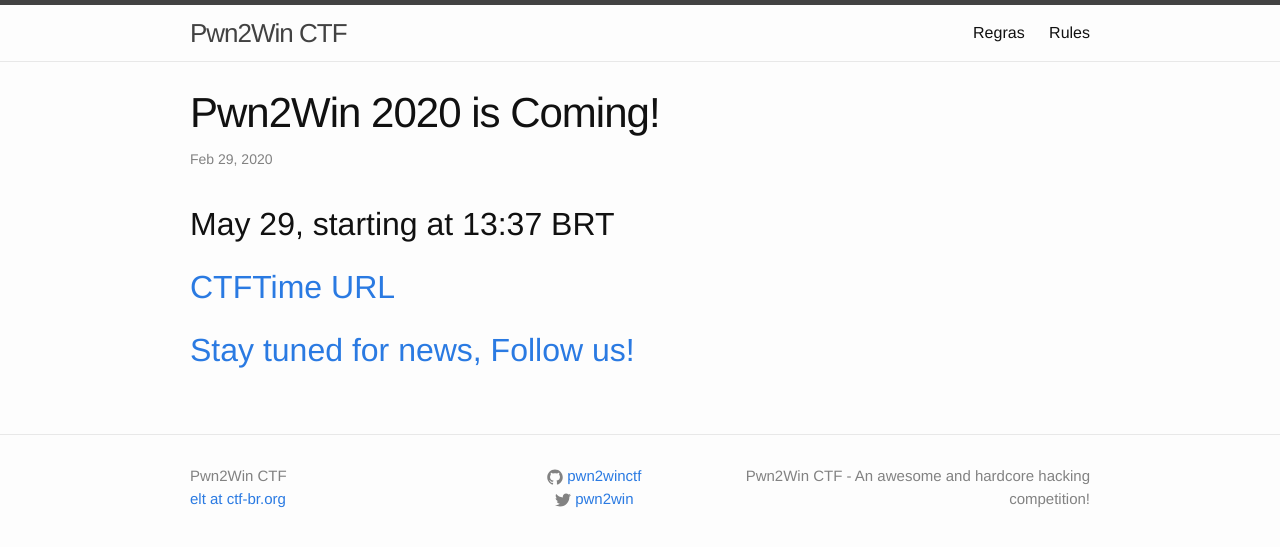
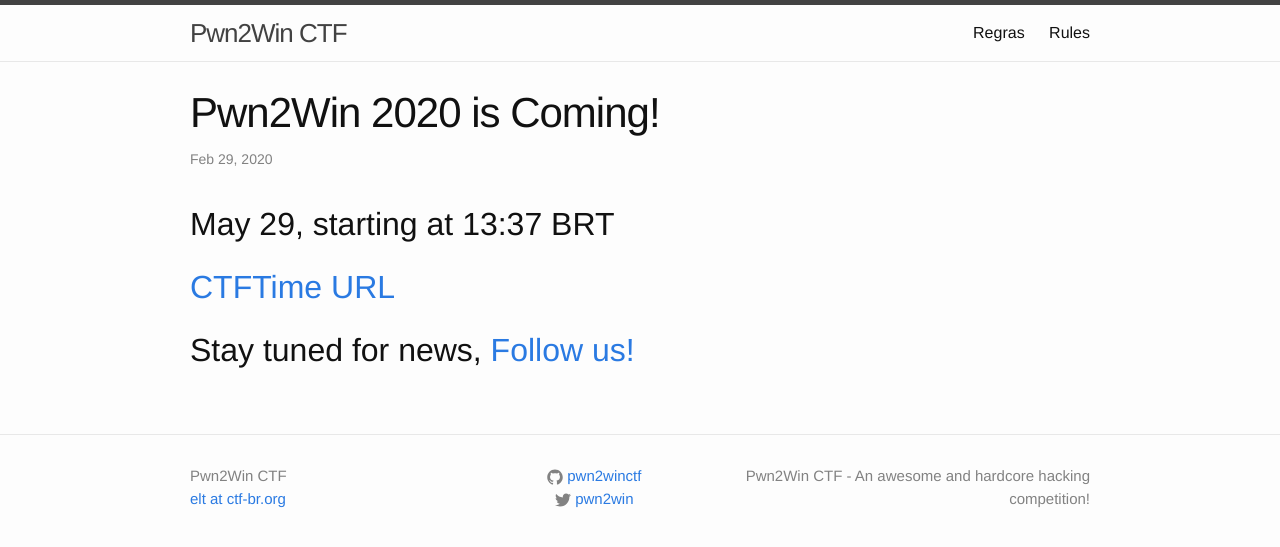
Before and after one commit to nusiloot/pwn2win.party, a Jekyll site: the page built from _posts/2020-02-29-pwn2win-2020-is-coming.markdown, in a window 1280 px wide. Shown: the top 547 px of the page. Built offline with Jekyll 4.4.1, drawn with Linux system fonts in a browser that asks for light colours.

```diff
--- a/_posts/2020-02-29-pwn2win-2020-is-coming.markdown
+++ b/_posts/2020-02-29-pwn2win-2020-is-coming.markdown
@@ -9,4 +9,4 @@ categories: general
 
 ## [CTFTime URL](https://ctftime.org/event/961)
 
-## [Stay tuned for news, Follow us!](https://twitter.com/pwn2win)
+## Stay tuned for news, [Follow us!](https://twitter.com/pwn2win)
```
